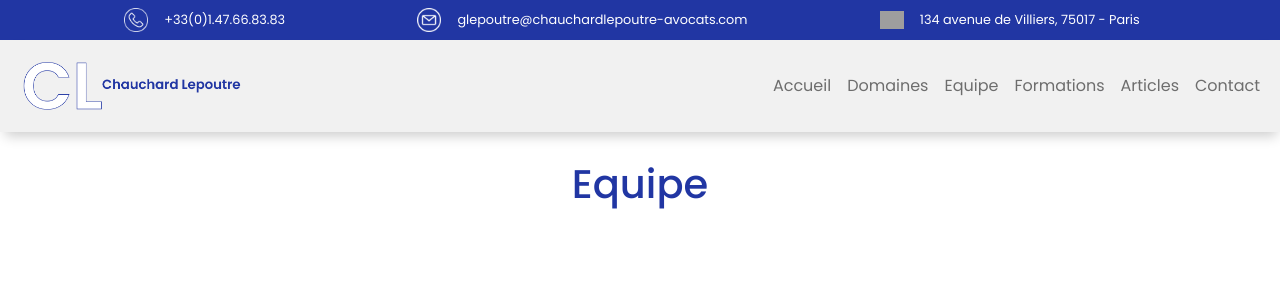
After one commit to Pierre-Henri-Kocan/Site-avocat-Lepoutre-symfony, a Symfony app: template templates/team/index.html.twig in a window 1280 px wide. The commit adds this page. Shown: the top 300 px of the page. Run offline with Twig, Linux system fonts and the light colour scheme; the template is opened without the code that fills it, so the values that code supplies are empty; some libraries are stand-ins or nearby versions; grey boxes are pictures that could not be loaded.

Commit message:
team controller created

```diff
--- a/public/css/style.css
+++ b/public/css/style.css
@@ -28,33 +28,6 @@ body {
   text-align: center;
   width: 80%;
   margin: 0 auto;
-}
-
-.title-h1::before,
-.title-h1::after {
-    content: "";
-    position: absolute;
-    top: 50%;
-    height: 2px;
-    width: 8rem;
-    background-color: var(--title);
-}
-
-.title-h1::before {
-    left: 0;
-    transform: translateX(-80%);
-}
-
-.title-h1::after {
-    right: 0;
-    transform: translateX(80%);
-}
-
-@media screen and (max-width: 1000px) {
-  .title-h1::before,
-  .title-h1::after {
-    display: none;
-}
 }
 
 /* ----- Navbar ----- */
--- a/templates/includes/_header.html.twig
+++ b/templates/includes/_header.html.twig
@@ -35,7 +35,7 @@
             <a class="nav-link {{"app_domain" in app.request.attributes.get('_route') ? " active":" "}}" aria-current="page" href="{{ path('app_domain') }}">Domaines</a>
           </li>
           <li class="nav-item">
-            <a class="nav-link" href="#">Equipe</a>
+            <a class="nav-link {{"app_team" in app.request.attributes.get('_route') ? " active":" "}}" aria-current="page" href="{{ path('app_team') }}" href="#">Equipe</a>
           </li>
           <li class="nav-item">
             <a class="nav-link" href="#">Formations</a>
--- /dev/null
+++ b/templates/team/index.html.twig
@@ -0,0 +1,13 @@
+{% extends 'base.html.twig' %}
+
+{% block title %}Hello TeamController!{% endblock %}
+
+{% block body %}
+
+<div class="container">
+    <div class="title">
+        <h1 class="title-h1">Equipe</h1>
+    </div>
+</div>
+
+{% endblock %}
```
Also changed, not shown: src/Controller/TeamController.php (added, +18 -0 lines).
